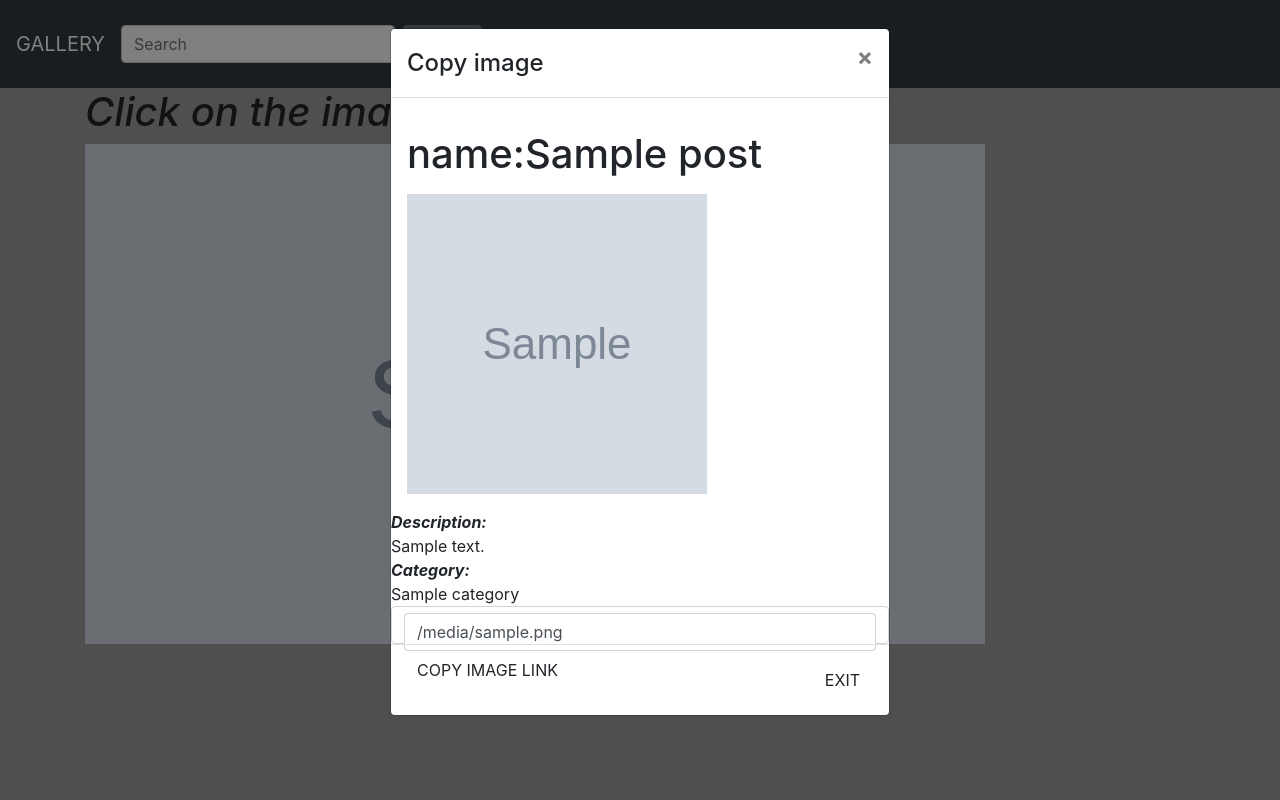
After one commit to aluoch-sheila/GALLERY, a Django app: page /pic/1 in a window 1280 px wide, after a click that opens the changed part. The commit adds this page. Run offline with Django 3.2, Linux system fonts and the light colour scheme; tables that the repository leaves empty hold one stand-in row (values such as "Sample post"); grey boxes marked "Sample" are stand-in pictures; some libraries are stand-ins or nearby versions.

Commit message:
added photo details

```diff
--- /dev/null
+++ b/gallery/templates/details.html
@@ -0,0 +1,49 @@
+{% extends 'base.html' %}
+{% block content %}
+<em>
+    <H1>Click on the image to display details</H1>
+</em>
+{% for post in posts %}
+
+<a data-toggle="modal" data-target="#myModal{{post.id}}"><img src="{{post.article_image.url}}"
+        width="900" height="500" alt="aaa"></a>
+
+{% endfor %}
+{% for post in posts %}
+<!-- Modal -->
+<div class="modal fade" id="myModal{{post.id}}" role="dialog">
+    <div class="modal-dialog">
+
+        <!-- Modal content-->
+        <div class="modal-content">
+            <div class="modal-header">
+                <h4 class="modal-title">Copy image</h4>
+                <button type="button" class="close" data-dismiss="modal">&times;</button>
+
+            </div>
+            <div class="modal-body">
+                <p>
+                    <h1>name:{{post.name}}</h1>
+                </p>
+                <img src="{{post.article_image.url}}" width="300" height="300">
+            </div>
+            <b><em>Description:</em></b>{{post.description}}
+            {% for pos in post.category.all %}
+            <b><em>Category:</em></b>{{pos}}
+            {% endfor %}
+            <form class="form-control">
+                <input type="text" class="form-control" id="url" value='{{post.article_image.url}}'>
+                <button class="btn btn-succrss" onclick='copy()'>COPY IMAGE LINK</button>
+            </form>
+            <div class="modal-footer">
+                <button type="button" class="btn btn-default" data-dismiss="modal">EXIT</button>
+            </div>
+        </div>
+
+    </div>
+</div>
+
+</div>
+
+{% endfor %}
+{% endblock %}
--- a/gallery/templates/index.html
+++ b/gallery/templates/index.html
@@ -22,7 +22,7 @@
                     <div class="thumbnail">
                         <a href='/pic/{{post.id}}/' id='dk'>
                             <img style="height: 300px; width: 100%; display: block;" src="{{post.article_image.url}}" alt="Card image"></a>
-                            <p style="font-family: 'Great Vibes', cursive;">{{post.description}}</p>
+                            <p style="font-family: 'Great Vibes', cursive; font-size:2em" >{{post.description}}</p>
                     </div>
                 </div>
 
--- a/gallery/views.py
+++ b/gallery/views.py
@@ -7,7 +7,7 @@ def index(request):
 
 def full_pic(request,pic_id):
     posts = Posts.objects.filter(id=pic_id)
-    return render(request,'one.html',{'posts':posts})
+    return render(request,'details.html',{'posts':posts})
 
 def locations(request,location_id):
     posts = Posts.objects.filter(location_id=location_id)
```
